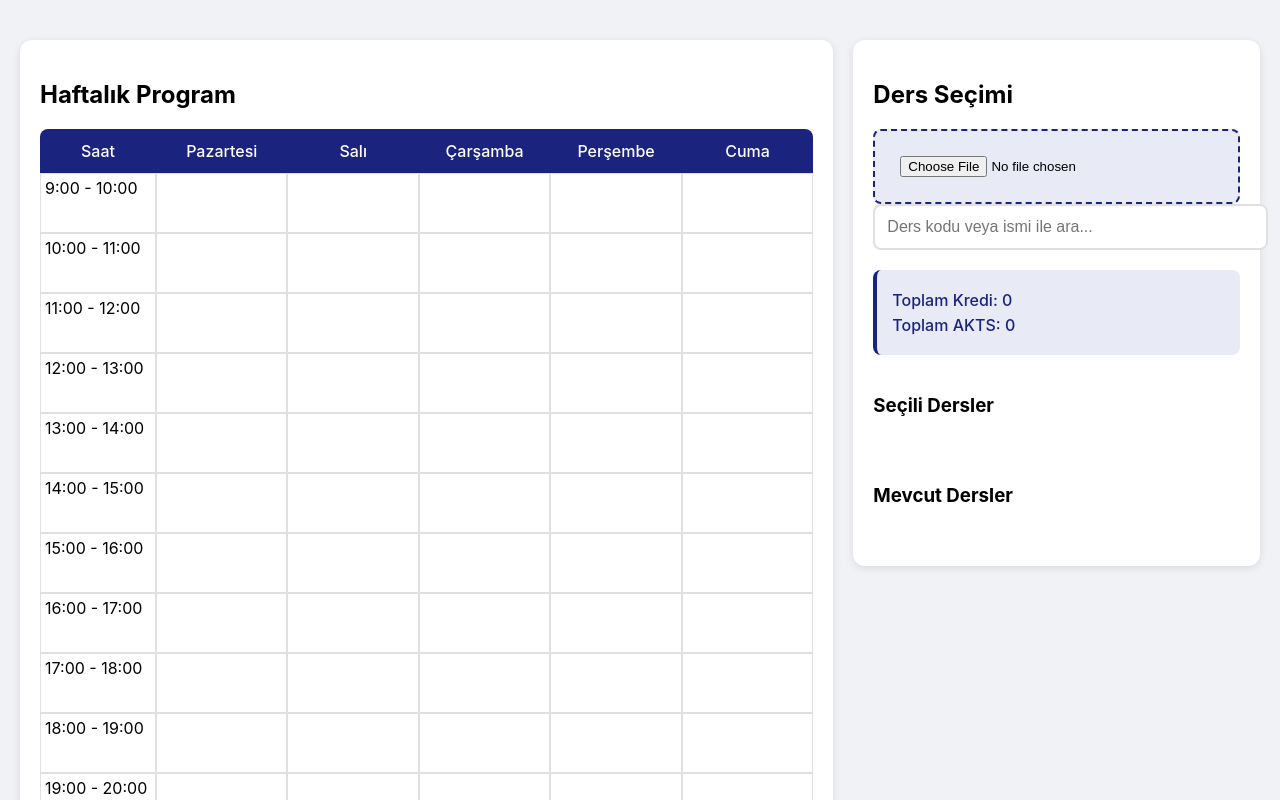
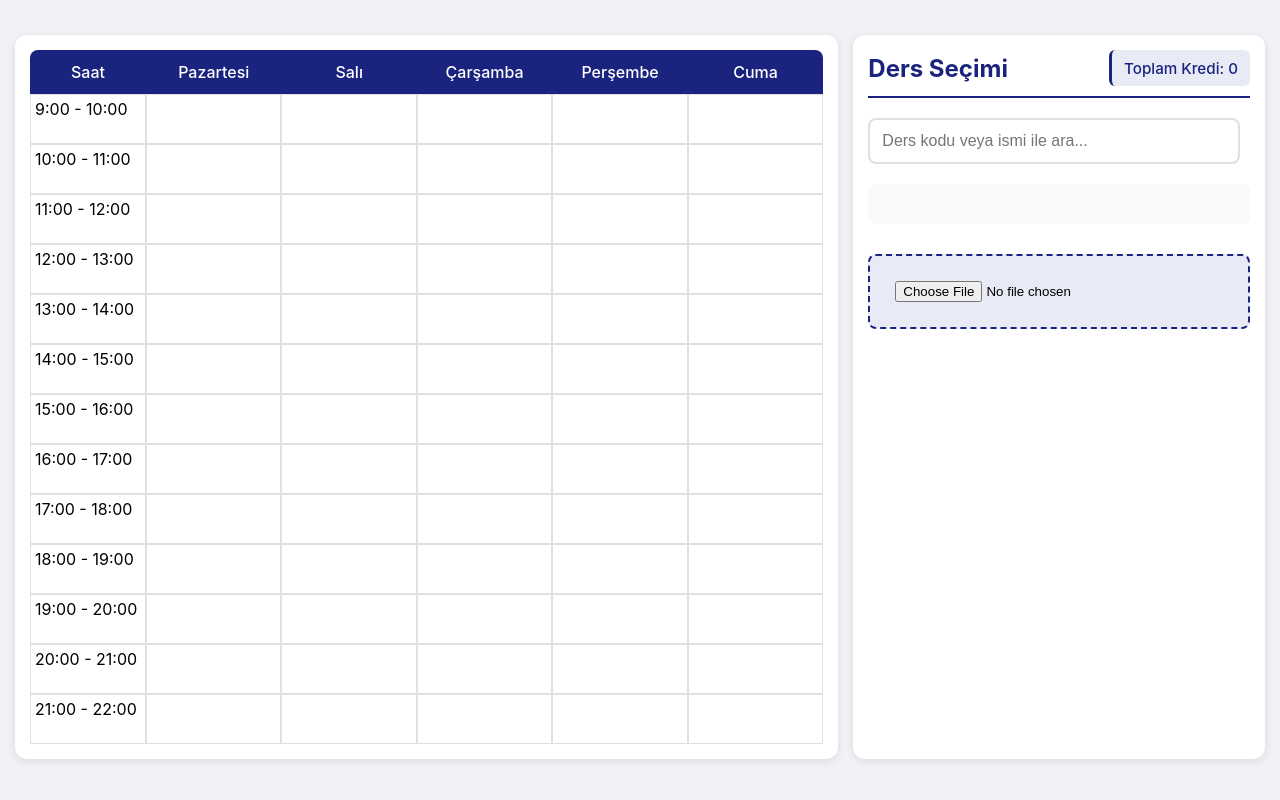
Before and after one commit to burakguclu/Scheduler, a React (Create React App) app: page / in a window 1280 px wide. Shown: the top 800 px of the page. Built offline with nearby package versions, Linux system fonts and the light colour scheme.

Commit message:
Course selection design upgraded

```diff
--- a/src/App.css
+++ b/src/App.css
@@ -40,16 +40,20 @@
 }
 
 .container {
-  padding: 20px;
+  padding: 15px;
   max-width: 1400px;
   margin: 0 auto;
+  height: 95vh;
+  overflow: hidden;
 }
 
 .course-selection {
   background: white;
-  padding: 20px;
+  padding: 15px;
   border-radius: 12px;
   box-shadow: 0 2px 8px rgba(0,0,0,0.1);
+  overflow-y: auto;
+  max-height: 95vh;
 }
 
 .course-list {
@@ -64,11 +68,14 @@
   padding: 15px;
   border-radius: 8px;
   transition: all 0.3s;
+  background: white;
+  cursor: pointer;
 }
 
 .course-item:hover {
   box-shadow: 0 4px 12px rgba(0,0,0,0.1);
   border-color: #1a237e;
+  background: #f8f9fa;
 }
 
 .course-item button {
@@ -82,9 +89,15 @@
 
 .weekly-schedule {
   background: white;
-  padding: 20px;
+  padding: 15px;
   border-radius: 12px;
   box-shadow: 0 2px 8px rgba(0,0,0,0.1);
+  overflow-x: auto;
+  max-height: 95vh;
+}
+
+.weekly-schedule h2 {
+  display: none;
 }
 
 table {
@@ -104,12 +117,11 @@ th:first-child, td:first-child {
 }
 
 td {
-  height: 50px;
+  height: 40px;
   vertical-align: top;
   padding: 4px;
   border: 1px solid #e0e0e0;
   overflow-y: auto;
-  max-height: 100px;
 }
 
 th {
@@ -133,7 +145,8 @@ th:last-child {
 }
 
 .search-bar input {
-  width: 100%;
+  width: 90%;
+  max-width: 400px;
   padding: 12px;
   border: 2px solid #e0e0e0;
   border-radius: 8px;
@@ -148,22 +161,21 @@ th:last-child {
 
 .credits-info {
   background: #e8eaf6;
-  padding: 15px;
-  border-radius: 8px;
-  margin: 20px 0;
-  border-left: 4px solid #1a237e;
+  padding: 8px 12px;
+  border-radius: 6px;
+  border-left: 3px solid #1a237e;
 }
 
-.credits-info p {
-  margin: 5px 0;
+.credits-info span {
   color: #1a237e;
   font-weight: 500;
+  font-size: 0.95em;
 }
 
 .selected-courses {
-  max-height: 300px;
+  max-height: 25vh;
   overflow-y: auto;
-  margin-bottom: 30px;
+  margin: 15px 0;
 }
 
 .selected-course-item {
@@ -172,11 +184,27 @@ th:last-child {
   margin-bottom: 10px;
   border-radius: 8px;
   border-left: 4px solid #1a237e;
-  transition: transform 0.2s;
+  transition: all 0.3s;
+  cursor: pointer;
+  display: flex;
+  flex-direction: column;
+  gap: 5px;
 }
 
 .selected-course-item:hover {
+  background-color: #ffebee;
+  border-left-color: #c62828;
   transform: translateX(5px);
+}
+
+.selected-course-item span:first-child {
+  font-weight: 500;
+  color: #1a237e;
+}
+
+.selected-course-item span:last-child {
+  font-size: 0.9em;
+  color: #666;
 }
 
 .remove-button {
@@ -248,19 +276,23 @@ th:last-child {
 .split-layout {
   display: grid;
   grid-template-columns: 2fr 1fr;
-  gap: 20px;
-  align-items: start;
+  gap: 15px;
+  height: 100%;
 }
 
 .available-courses {
-  max-height: 400px;
+  max-height: 35vh;
   overflow-y: auto;
+  padding: 10px;
+  background: #f8f9fa;
+  border-radius: 8px;
+  margin: 15px 0;
 }
 
 .course-list {
   display: flex;
   flex-direction: column;
-  gap: 10px;
+  gap: 12px;
 }
 
 .course-item {
@@ -295,6 +327,7 @@ th:last-child {
 }
 
 .file-upload {
+  margin-bottom: 30px;
   background: #e8eaf6;
   padding: 15px;
   border-radius: 8px;
@@ -328,3 +361,103 @@ th:last-child {
     margin-top: 20px;
   }
 }
+
+.section-code {
+  background-color: #e8eaf6;
+  color: #1a237e;
+  padding: 2px 6px;
+  border-radius: 4px;
+  font-size: 0.9em;
+  margin-left: 8px;
+  display: inline-block;
+}
+
+.course-info strong {
+  display: inline-block;
+}
+
+.course-header {
+  display: flex;
+  align-items: center;
+  gap: 8px;
+  margin-bottom: 8px;
+}
+
+.course-header .course-code {
+  font-weight: 600;
+  color: #1a237e;
+  font-size: 1.1em;
+}
+
+.course-header .section-code {
+  background-color: #e8eaf6;
+  color: #1a237e;
+  padding: 2px 8px;
+  border-radius: 4px;
+  font-size: 0.9em;
+}
+
+.course-header .course-name {
+  font-weight: 500;
+  color: #333;
+}
+
+.course-details {
+  display: flex;
+  align-items: center;
+  gap: 8px;
+  color: #666;
+  font-size: 0.95em;
+  margin-bottom: 6px;
+}
+
+.course-details .separator {
+  color: #999;
+}
+
+.course-schedule {
+  font-size: 0.9em;
+  color: #666;
+}
+
+/* Hover durumunda ders adının tamamını göster */
+.course-item:hover .course-name {
+  white-space: normal;
+  position: relative;
+}
+
+/* Scrollbar stilleri */
+.available-courses::-webkit-scrollbar {
+  width: 8px;
+}
+
+.available-courses::-webkit-scrollbar-track {
+  background: #f1f1f1;
+  border-radius: 4px;
+}
+
+.available-courses::-webkit-scrollbar-thumb {
+  background: #1a237e;
+  border-radius: 4px;
+}
+
+.available-courses::-webkit-scrollbar-thumb:hover {
+  background: #283593;
+}
+
+/* Başlık ve kredi bilgisi için container */
+.selection-header {
+  display: flex;
+  justify-content: space-between;
+  align-items: center;
+  margin-bottom: 20px;
+  padding-bottom: 10px;
+  border-bottom: 2px solid #1a237e;
+}
+
+.selection-header h2 {
+  margin: 0;
+  color: #1a237e;
+  border-bottom: none;
+  padding-bottom: 0;
+}
--- a/src/App.js
+++ b/src/App.js
@@ -7,8 +7,10 @@ function App() {
   const [selectedCourses, setSelectedCourses] = useState([]);
   const [searchTerm, setSearchTerm] = useState('');
   const [courses, setCourses] = useState([]);
+  const [originalCourses, setOriginalCourses] = useState([]);
   const [totalCredits, setTotalCredits] = useState(0);
   const [totalECTS, setTotalECTS] = useState(0);
+  const [isFileUploaded, setIsFileUploaded] = useState(false);
 
   // Excel verilerini yükle
   useEffect(() => {
@@ -49,13 +51,24 @@ function App() {
     setSelectedCourses([...selectedCourses, course]);
     setTotalCredits(prev => prev + Number(course.credits));
     setTotalECTS(prev => prev + Number(course.ects));
-    setSearchTerm('');
+
+    // Seçilen dersin tüm sectionlarını kaldır
+    const baseCode = course.code.split('_')[0];
+    setCourses(courses.filter(c => !c.code.startsWith(baseCode)));
   };
 
   const handleCourseRemove = (courseToRemove) => {
     setSelectedCourses(selectedCourses.filter(course => course.code !== courseToRemove.code));
     setTotalCredits(prev => prev - Number(courseToRemove.credits));
     setTotalECTS(prev => prev - Number(courseToRemove.ects));
+
+    // Çıkarılan dersin tüm sectionlarını alfabetik sırayla geri ekle
+    const baseCode = courseToRemove.code.split('_')[0];
+    const allSectionsOfCourse = originalCourses.filter(c => c.code.startsWith(baseCode));
+    setCourses(prevCourses => {
+      const newCourses = [...prevCourses, ...allSectionsOfCourse];
+      return newCourses.sort((a, b) => a.code.localeCompare(b.code));
+    });
   };
 
   const handleFileUpload = async (event) => {
@@ -65,6 +78,8 @@ function App() {
         const excelData = await readExcelFile(file);
         const parsedCourses = parseCourses(excelData);
         setCourses(parsedCourses);
+        setOriginalCourses(parsedCourses);
+        setIsFileUploaded(true);
       } catch (error) {
         console.error('Excel dosyası okunurken hata oluştu:', error);
         alert('Excel dosyası okunurken bir hata oluştu!');
@@ -144,14 +159,11 @@ function App() {
         </div>
 
         <div className="course-selection">
+          <div className="selection-header">
             <h2>Ders Seçimi</h2>
-          <div className="file-upload">
-            <input
-              type="file"
-              accept=".xlsx,.xls"
-              onChange={handleFileUpload}
-              className="file-input"
-            />
+            <div className="credits-info">
+              <span>Toplam Kredi: {totalCredits}</span>
+            </div>
           </div>
 
           <div className="search-bar">
@@ -163,34 +175,13 @@ function App() {
             />
           </div>
 
-          <div className="credits-info">
-            <p>Toplam Kredi: {totalCredits}</p>
-            <p>Toplam AKTS: {totalECTS}</p>
-          </div>
+          <div className="available-courses">
+            <div className="course-list">
+              {filteredCourses.map((course, index) => {
+                const [code, sectionFull] = course.code.split('_');
+                const section = sectionFull ? sectionFull.split('-')[0] : '';
 
-          <div className="selected-courses">
-            <h3>Seçili Dersler</h3>
-            {selectedCourses.map((course, index) => (
-              <div key={index} className="selected-course-item">
-                <span>{course.code} - {course.name}</span>
-                <span>{course.schedule.map(s => `${s.day} ${s.startHour}:00-${s.endHour}:00`).join(', ')}</span>
-                <button
-                  onClick={(e) => {
-                    e.stopPropagation();
-                    handleCourseRemove(course);
-                  }}
-                  className="remove-button"
-                >
-                  Çıkar
-                </button>
-              </div>
-            ))}
-          </div>
-
-          <div className="available-courses">
-            <h3>Mevcut Dersler</h3>
-            <div className="course-list">
-              {filteredCourses.map((course, index) => (
+                return (
                   <div
                     key={index}
                     className="course-item"
@@ -198,21 +189,51 @@ function App() {
                     style={{ cursor: 'pointer' }}
                   >
                     <div className="course-info">
-                    <strong>{course.code}</strong>
-                    <p>{course.name}</p>
-                    <p>Kredi: {course.credits} | AKTS: {course.ects}</p>
-                    <p>Öğretim Üyesi: {course.lecturer}</p>
-                    <p>Derslik: {course.room}</p>
-                    <p>
+                      <div className="course-header">
+                        <span className="course-code">{code}</span>
+                        <span className="section-code">{section}</span>
+                        <span className="course-name">{course.name}</span>
+                      </div>
+                      <div className="course-details">
+                        <span>{course.credits} Kredi</span>
+                        <span className="separator">-</span>
+                        <span>{course.lecturer}</span>
+                      </div>
+                      <div className="course-schedule">
                         {course.schedule.map(s =>
                           `${s.day} ${s.startHour}:00-${s.endHour}:00`
                         ).join(', ')}
-                    </p>
                       </div>
+                    </div>
+                  </div>
+                );
+              })}
+            </div>
+          </div>
+
+          <div className="selected-courses">
+            {selectedCourses.map((course, index) => (
+              <div
+                key={index}
+                className="selected-course-item"
+                onClick={() => handleCourseRemove(course)}
+              >
+                <span>{course.code} - {course.name}</span>
+                <span>{course.schedule.map(s => `${s.day} ${s.startHour}:00-${s.endHour}:00`).join(', ')}</span>
               </div>
             ))}
           </div>
+
+          {!isFileUploaded && (
+            <div className="file-upload">
+              <input
+                type="file"
+                accept=".xlsx,.xls"
+                onChange={handleFileUpload}
+                className="file-input"
+              />
             </div>
+          )}
         </div>
       </div>
     </div>
--- a/src/utils/courseParser.js
+++ b/src/utils/courseParser.js
@@ -1,5 +1,20 @@
 export function parseCourses(coursesData) {
-  return coursesData.map(row => {
+  // Dersleri gruplara ayır
+  const courseGroups = {};
+
+  coursesData.forEach(row => {
+    const baseCode = row.Code.split('_')[0]; // CMPE 326_01 -> CMPE 326
+    if (!courseGroups[baseCode]) {
+      courseGroups[baseCode] = [];
+    }
+    courseGroups[baseCode].push(row);
+  });
+
+  // Her grup için section numarası ata ve tüm dersleri birleştir
+  const parsedCourses = [];
+
+  Object.values(courseGroups).forEach(group => {
+    group.forEach((row, index) => {
       const scheduleStr = row.Schedule;
       const schedules = parseSchedule(scheduleStr);
 
@@ -21,17 +36,21 @@ export function parseCourses(coursesData) {
           .replace(/Ü/g, 'Ü');
       };
 
-    return {
-      code: row.Code,
+      parsedCourses.push({
+        code: `${row.Code.split('_')[0]}_${(index + 1).toString().padStart(2, '0')}`, // CMPE 326_01
         name: fixTurkishChars(row.Name),
-      section: row.Section,
+        section: (index + 1).toString().padStart(2, '0'), // 01, 02, vs.
         lecturer: fixTurkishChars(row.Lecturer),
         room: row.Room,
         schedule: schedules,
         credits: row.Cr,
         ects: row.ECTS
-    };
       });
+    });
+  });
+
+  // Dersleri koda göre sırala
+  return parsedCourses.sort((a, b) => a.code.localeCompare(b.code));
 }
 
 function parseSchedule(scheduleStr) {
```
Lines whose indentation alone changed are shown as unchanged.
